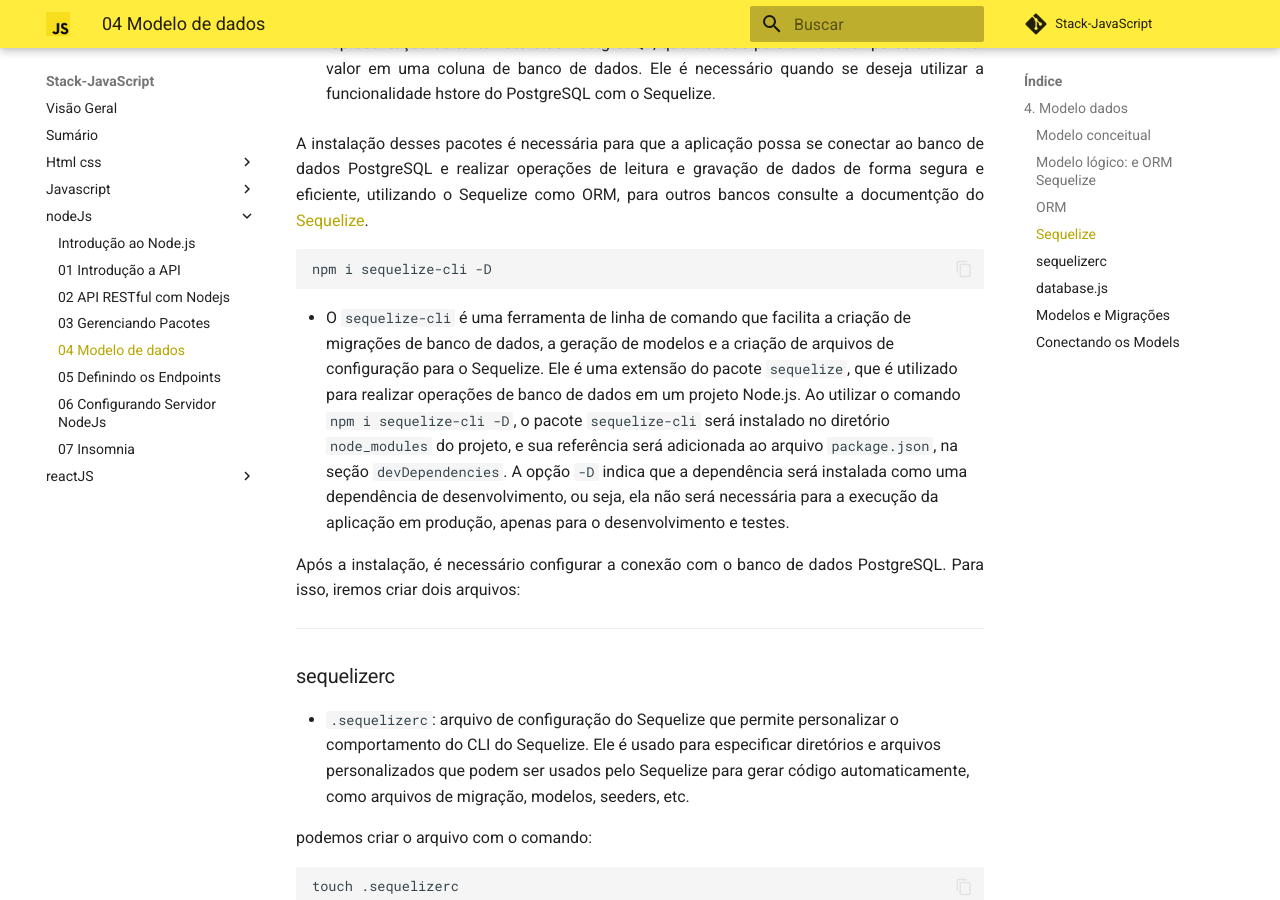
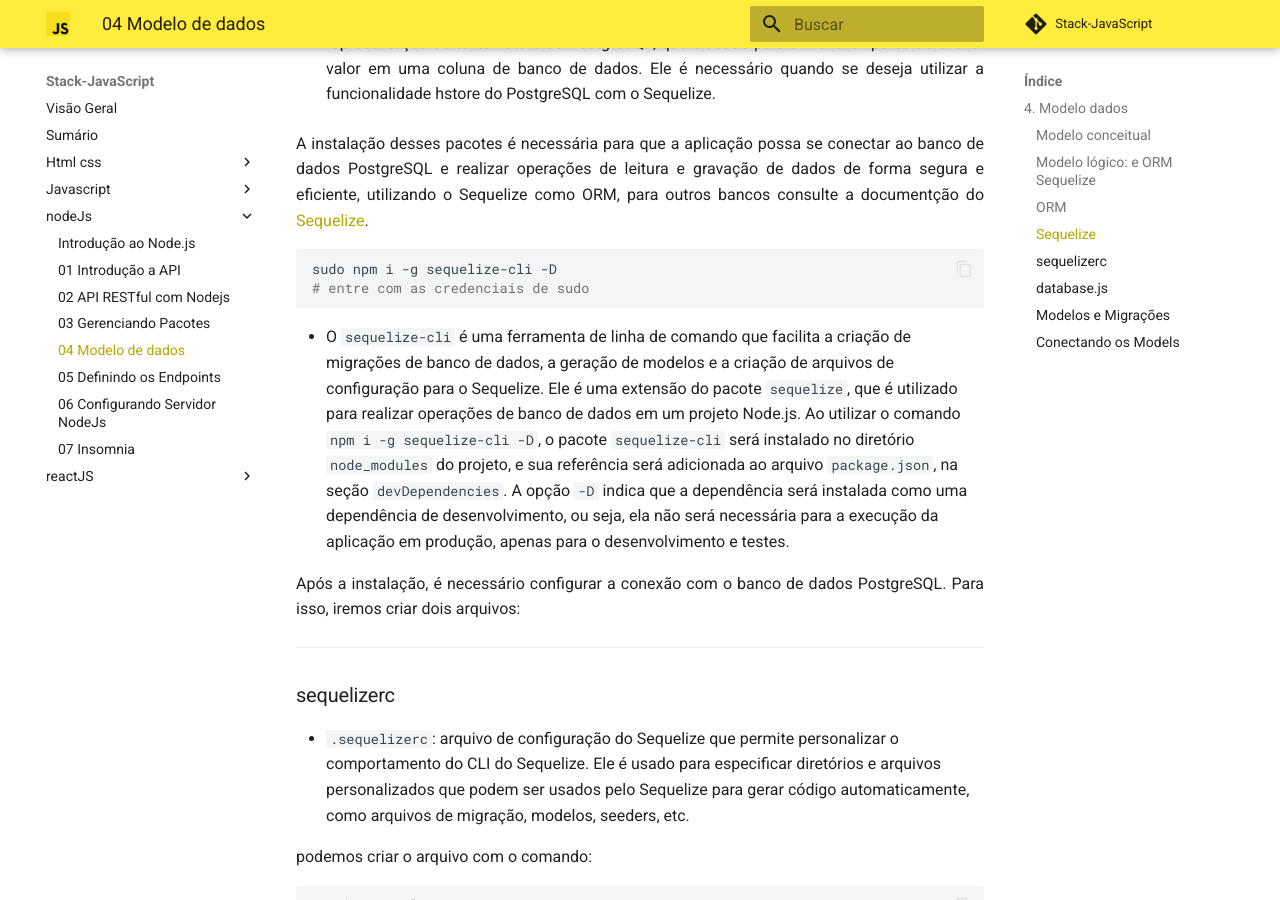
Before and after one commit to juniormarans/StackJavaScript, an MkDocs documentation site: the page built from docs/nodeJs/_04_Modelo-de-dados.md, in a window 1280 px wide and 900 px high, scrolled down 4207 px. Built offline with MkDocs 1.6.1 and Material for MkDocs 9.7.7, drawn with Linux system fonts in a browser that asks for light colours; comment, search, counter and statistics services are not loaded; some of the changed text lies outside the part shown.

Commit message:
feat: atualiza comando de instalaçao sequelize-cli

````diff
--- a/docs/nodeJs/_04_Modelo-de-dados.md
+++ b/docs/nodeJs/_04_Modelo-de-dados.md
@@ -82,10 +82,11 @@
 A instalação desses pacotes é necessária para que a aplicação possa se conectar ao banco de dados PostgreSQL e realizar operações de leitura e gravação de dados de forma segura e eficiente, utilizando o Sequelize como ORM, para outros bancos consulte a documentção do [Sequelize](https://sequelize.org/docs/v6/getting-started/).
 
 ```bash
-npm i sequelize-cli -D
+sudo npm i -g sequelize-cli -D
+# entre com as credenciais de sudo
 ```
 
-- O `sequelize-cli` é uma ferramenta de linha de comando que facilita a criação de migrações de banco de dados, a geração de modelos e a criação de arquivos de configuração para o Sequelize. Ele é uma extensão do pacote `sequelize`, que é utilizado para realizar operações de banco de dados em um projeto Node.js. Ao utilizar o comando `npm i sequelize-cli -D`, o pacote `sequelize-cli` será instalado no diretório `node_modules` do projeto, e sua referência será adicionada ao arquivo `package.json`, na seção `devDependencies`. A opção `-D` indica que a dependência será instalada como uma dependência de desenvolvimento, ou seja, ela não será necessária para a execução da aplicação em produção, apenas para o desenvolvimento e testes.
+- O `sequelize-cli` é uma ferramenta de linha de comando que facilita a criação de migrações de banco de dados, a geração de modelos e a criação de arquivos de configuração para o Sequelize. Ele é uma extensão do pacote `sequelize`, que é utilizado para realizar operações de banco de dados em um projeto Node.js. Ao utilizar o comando `npm i -g sequelize-cli -D`, o pacote `sequelize-cli` será instalado no diretório `node_modules` do projeto, e sua referência será adicionada ao arquivo `package.json`, na seção `devDependencies`. A opção `-D` indica que a dependência será instalada como uma dependência de desenvolvimento, ou seja, ela não será necessária para a execução da aplicação em produção, apenas para o desenvolvimento e testes.
 
 Após a instalação, é necessário configurar a conexão com o banco de dados PostgreSQL. Para isso, iremos criar dois arquivos:
 
````
Also changed, not shown: other parts of docs/nodeJs/_04_Modelo-de-dados.md (+1 -1 lines).
